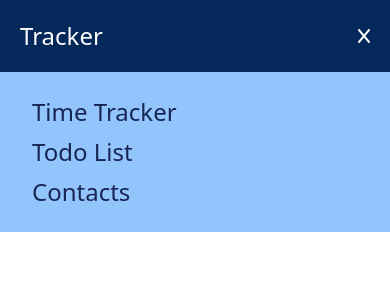
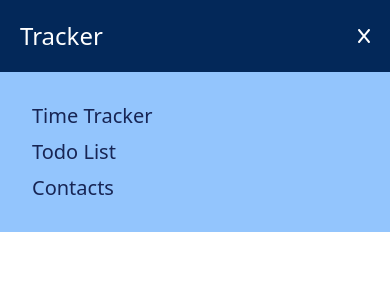
Before and after one commit to Hairum-Qureshi/tailwind-practice, a React (Vite) app: page / in a window 390 px wide. Both pictures are taken after a click on the element 361 px from the left and 36 px from the top of the page. Shown: the top 300 px of the page. Built offline with nearby package versions, Linux system fonts and the light colour scheme.

Commit message:
added links to the Navbar

```diff
--- a/src/components/Navbar.tsx
+++ b/src/components/Navbar.tsx
@@ -31,15 +31,15 @@ export default function Navbar() {
 			</nav>
 			{showHamburgerMenu && (
 				<div className="w-full h-40 bg-blue-300 lg:hidden lg:z-0  flex items-center justify-left">
-					<ul className="text-blue-950 text-2xl p-8">
+					<ul className="text-blue-950 text-xl p-8">
 						<li>
-							<Link to="#">Time Tracker</Link>
+							<Link to="/time-tracker">Time Tracker</Link>
 						</li>
 						<li className="mt-2">
-							<Link to="#">Todo List</Link>
+							<Link to="/to-dos">Todo List</Link>
 						</li>
 						<li className="mt-2">
-							<Link to="#">Contacts</Link>
+							<Link to="/contacts">Contacts</Link>
 						</li>
 					</ul>
 				</div>
```
